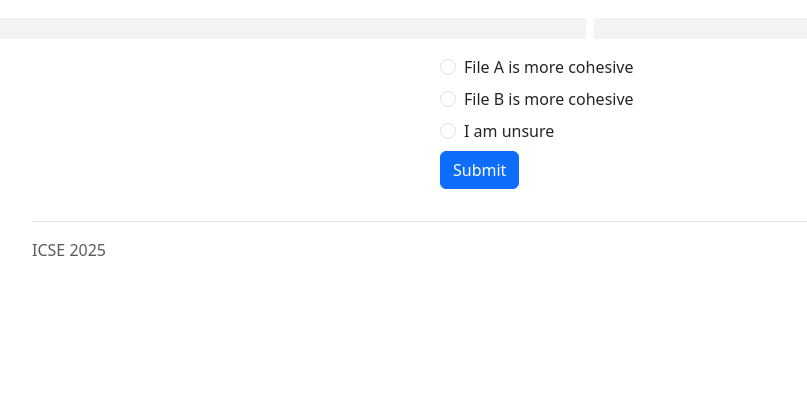
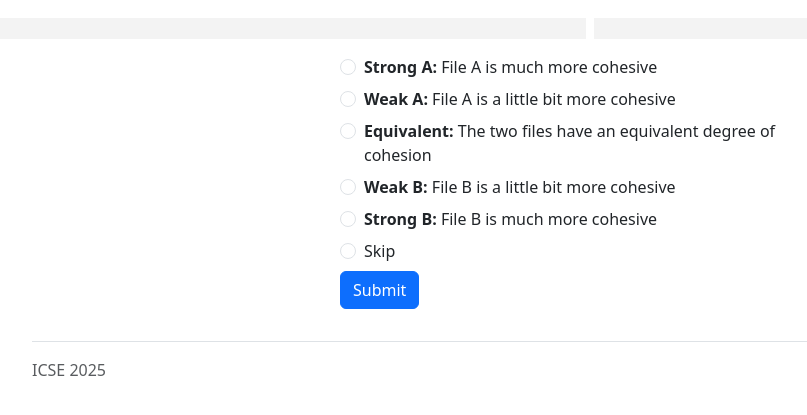
Before and after one commit to jlefever/fileranker, a Django app: page /sequences/1/ in a window 1280 px wide. Shown: the part 151-566 px from the top of the page, without its empty margins (50-857 px from the left). Run offline with Django 5.2, Linux system fonts and the light colour scheme; the visitor is signed in with stand-in values (Sample User, id 1); data that the repository does not hold is empty; some libraries are stand-ins or nearby versions.

Commit message:
change response options

```diff
--- a/fileranker/templates/fileranker/sequence.html
+++ b/fileranker/templates/fileranker/sequence.html
@@ -23,22 +23,34 @@
     </div>
 </div>
 <div class="container">
-    <form class="mx-auto" style="max-width: 300px" method="post" action="{% url 'answer'%}">
+    <form class="mx-auto" style="max-width: 500px" method="post" action="{% url 'answer'%}">
         {% csrf_token %}
         <input type="hidden" name="item_id" value="{{ item.id }}">
         <input type="hidden" name="sequence_name" value="{{ sequence_name }}">
         <fieldset>
             <div class="form-check mb-2">
-                <input class="form-check-input" type="radio" id="A" name="preference" value="A" required/>
-                <label class="form-check-label" for="A">File A is more cohesive</label>
+                <input class="form-check-input" type="radio" id="SA" name="preference" value="SA" required/>
+                <label class="form-check-label" for="SA"><strong>Strong A:</strong> File A is much more cohesive</label>
             </div>
             <div class="form-check mb-2">
-                <input class="form-check-input" type="radio" id="B" name="preference" value="B" required/>
-                <label class="form-check-label" for="B">File B is more cohesive</label>
+                <input class="form-check-input" type="radio" id="WA" name="preference" value="WA" required/>
+                <label class="form-check-label" for="WA"><strong>Weak A:</strong> File A is a little bit more cohesive</label>
+            </div>
+            <div class="form-check mb-2">
+                <input class="form-check-input" type="radio" id="E" name="preference" value="E" required/>
+                <label class="form-check-label" for="E"><strong>Equivalent:</strong> The two files have an equivalent degree of cohesion</label>
+            </div>
+            <div class="form-check mb-2">
+                <input class="form-check-input" type="radio" id="WB" name="preference" value="WB" required/>
+                <label class="form-check-label" for="WB"><strong>Weak B:</strong> File B is a little bit more cohesive</label>
+            </div>
+            <div class="form-check mb-2">
+                <input class="form-check-input" type="radio" id="SB" name="preference" value="SB" required/>
+                <label class="form-check-label" for="SB"><strong>Strong B:</strong> File B is much more cohesive</label>
             </div>
             <div class="form-check mb-2">
                 <input class="form-check-input" type="radio" id="U" name="preference" value="U" required/>
-                <label class="form-check-label" for="U">I am unsure</label>
+                <label class="form-check-label" for="U">Skip</label>
             </div>
         </fieldset>
         <button type="submit" class="btn btn-primary mb-2">Submit</button>
```
Also changed, not shown: fileranker/models.py (+11 -5 lines).
